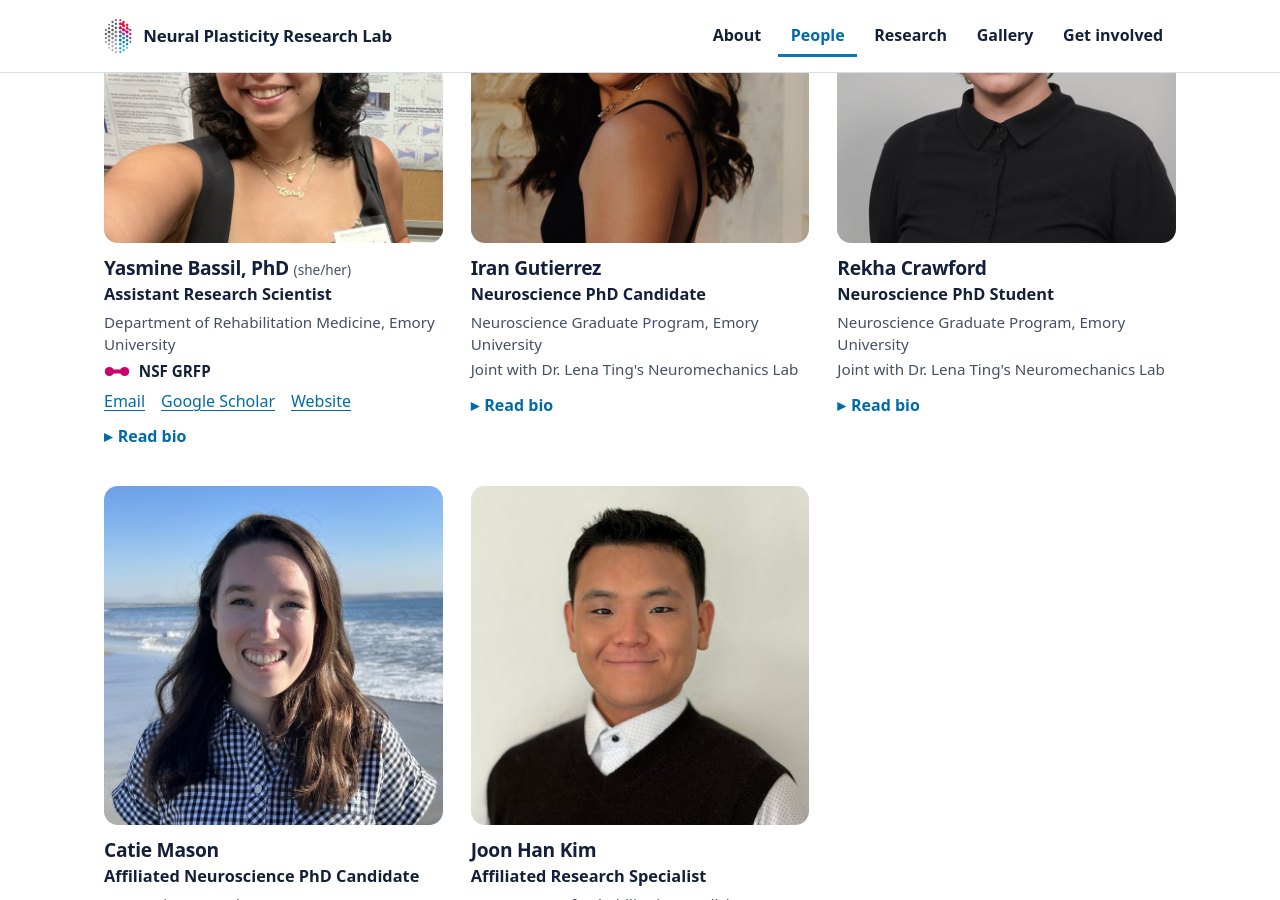
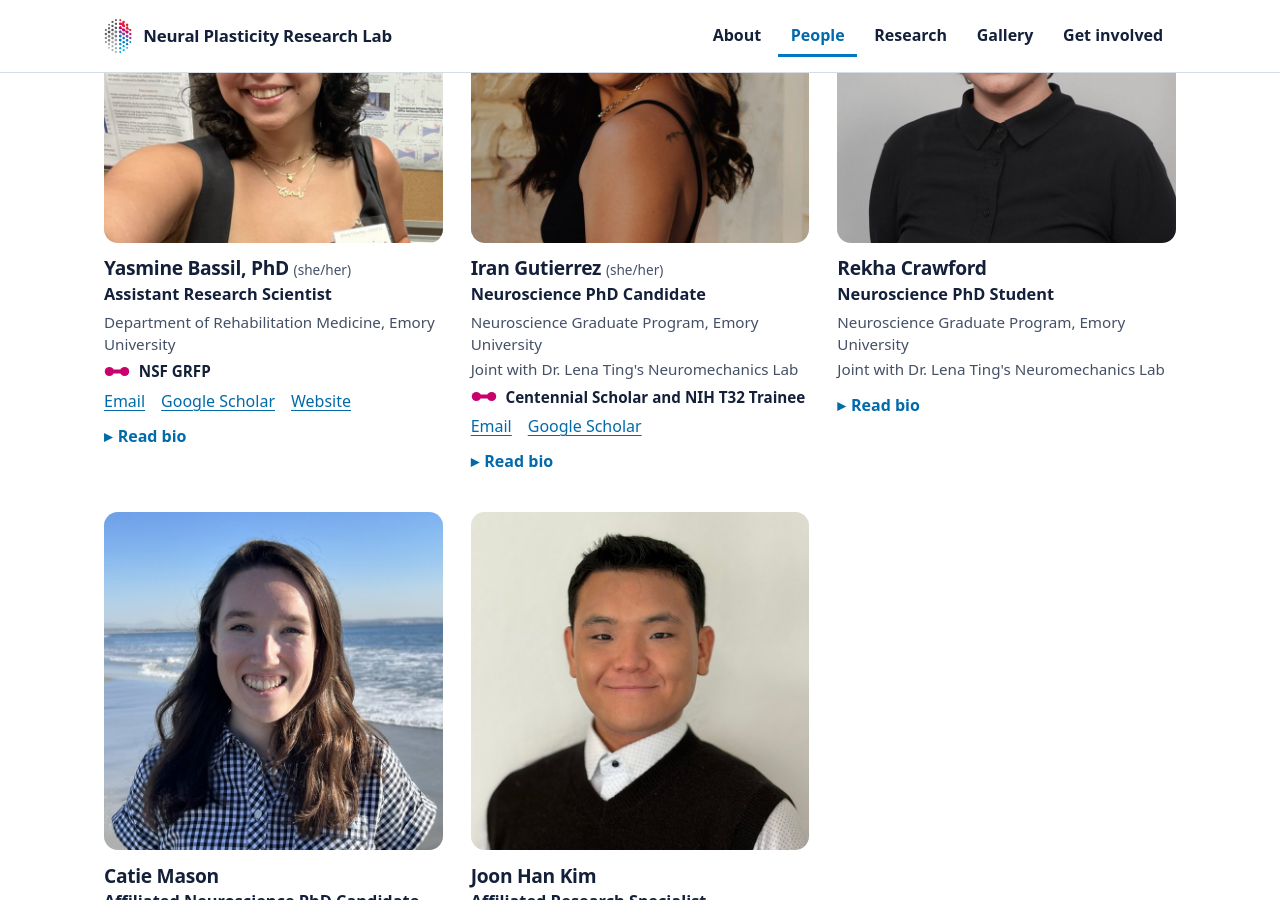
Before and after one commit to npresearchlab/npresearchlab.github.io, a Jekyll site: the page built from people.html, in a window 1280 px wide and 900 px high, scrolled down 1791 px. Built offline with Jekyll 4.4.1, drawn with Linux system fonts in a browser that asks for light colours; some web fonts are replaced; part of the change alters nothing that is shown.

Commit message:
People: Iran Gutierrez's form entry (new bio, pronouns, honors, links)
Co-Authored-By: Claude Opus 5.5 <noreply@anthropic.com>
Claude-Session: https://claude.ai/code/session_01A6YfpnrJqQKYAxW4w34cR4

```diff
--- a/_data/members.yml
+++ b/_data/members.yml
@@ -71,19 +71,26 @@
 
     Outside the lab, you might find her at local concerts, thrifting, wandering a museum, or singing karaoke. At home, she tends houseplants, cooks cuisines from around the world, and plays music (piano, learning bass guitar).
 - name: Iran Gutierrez
+  pronouns: she/her
   role: Neuroscience PhD Candidate
   group: Research staff, postdocs, and graduate students
   affiliation: Neuroscience Graduate Program, Emory University
   joint: Joint with Dr. Lena Ting's Neuromechanics Lab
+  honors: Centennial Scholar and NIH T32 Trainee
   photo: /assets/img/people/iran-gutierrez.jpg
-  bio: >-
-    Iran received her bachelor’s degree in Psychology at Emory University in 2022. After graduating, she
-    worked as a research specialist in the Neural Plasticity Research Lab. She is currently pursuing her
-    PhD in Neuroscience at Emory University. She is co-advised by Dr. Michael Borich and Dr. Lena Ting.
-    Iran is interested in understanding the neural mechanisms underlying cognitive-motor impairments in
-    aging and clinical populations as well as the development of personalized rehabilitative interventions.
-    Outside of lab, Iran loves to go on walks with her miniature dachshund Butters, workout, hang out
-    at coffee shops, and work on her car.
+  links:
+  - label: Email
+    url: mailto:imgutie@emory.edu
+  - label: Google Scholar
+    url: https://scholar.google.com/citations?user=VbXb1UcAAAAJ&hl=en
+  bio: |-
+    Iran Gutierrez, BA, is a Neuroscience PhD student at Emory University co-advised by Drs. Lena Ting (Neuromechanics Lab) and Michael Borich (Neural Plasticity Research Lab). She studies cognitive set-shifting, the brain’s ability to flexibly switch between mental rule sets, and how this ability is impaired in people with Parkinson’s disease. She combines electroencephalography (EEG), electromyography (EMG), inertial measurement units (IMUs), and kinematics to understand set-shifting at the level of the brain, the body, and behavior.
+
+    Iran earned her bachelor’s degree in Psychology from Emory as a QuestBridge Scholar. As a research specialist in the Neural Plasticity Research Lab, she led a project on the premotor cortex’s role in implicit sequence-specific learning, using a serial reaction time task (SRTT), transcranial magnetic stimulation (TMS), and EMG. As a PhD student, she has been named a Centennial Scholar and is supported by Emory’s T32 Neuroscience Training Program.
+
+    Iran has served as Co-President and Secretary of Graduates in Neuroscience and as Communications Committee Chair for the Atlanta Brain Bee Competition.
+
+    Outside the lab, Iran loves spending time with friends, reading fantasy books, exercising, visiting farmers markets, and playing with and cuddling her dachshund Butters, who means the world to her.
 - name: Rekha Crawford
   role: Neuroscience PhD Student
   group: Research staff, postdocs, and graduate students
```
